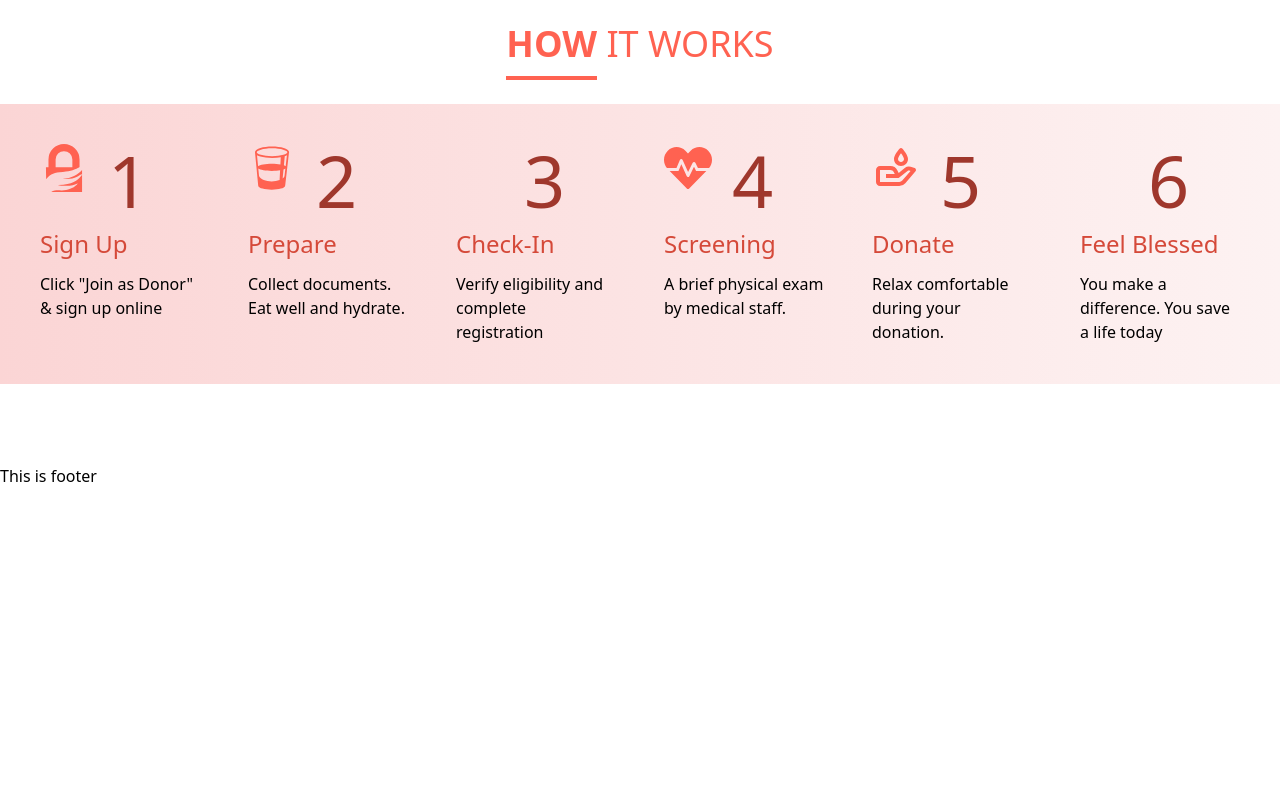
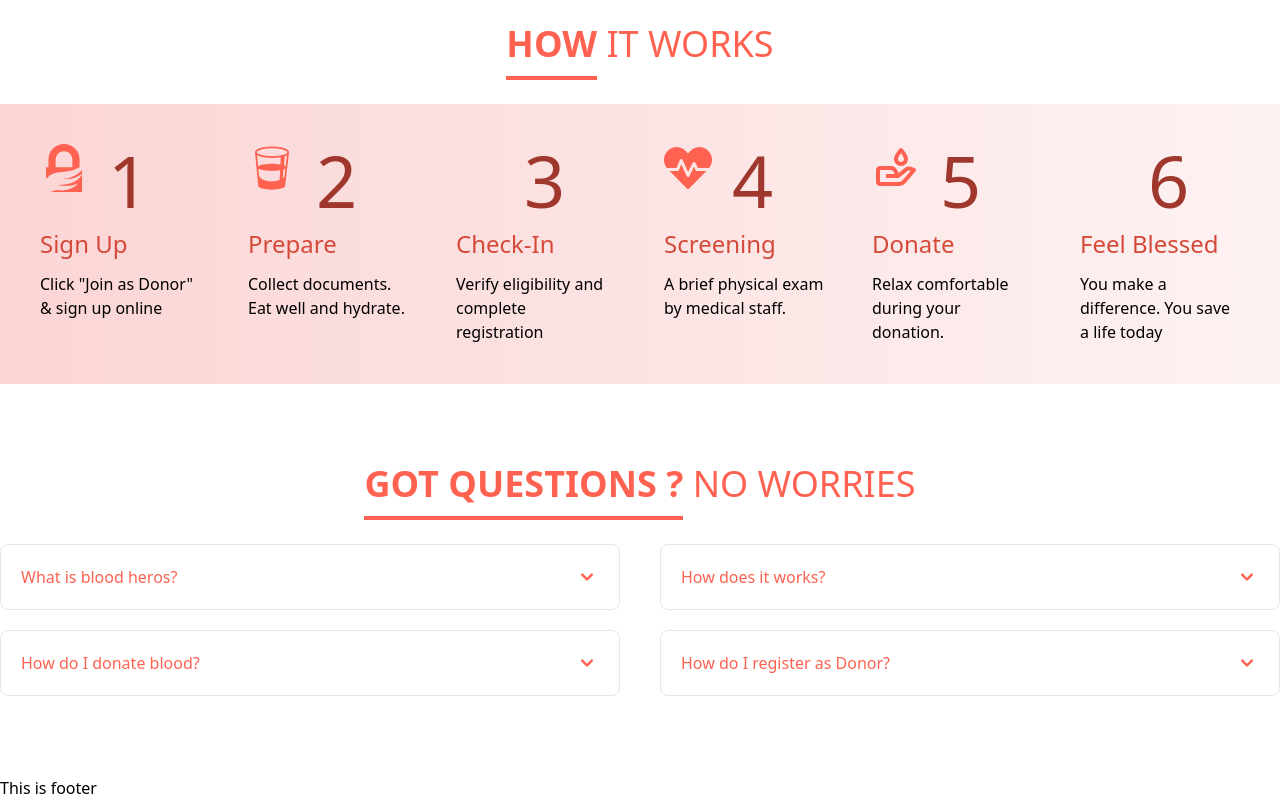
Before and after one commit to mamun-prodhan/blood-heros-client, a React (Vite) app: page / in a window 1280 px wide. Shown: the part 993-1793 px from the top of the page. Before the commit the page ends 1481 px from the top, so only its background shows below. Built offline with nearby package versions, Linux system fonts and the light colour scheme; some icons are missing.

Commit message:
got questions section completed

```diff
--- /dev/null
+++ b/src/Pages/Home/GotQuestions/GotQuestions.jsx
@@ -0,0 +1,125 @@
+import { Accordion } from "flowbite-react";
+
+const GotQuestions = () => {
+  return (
+    <div className="mt-10 md:mt-16 mb-20">
+      <h2 className=" mb-10 text-center">
+        <span className="text-2xl md:text-3xl lg:text-4xl uppercase font-bold pb-2 border-b-4 border-[#FF6251] text-[#FF6251] ">
+          Got Questions ?
+        </span>
+        <span className=" md:mt-0 text-2xl md:text-3xl lg:text-4xl uppercase font-thin text-[#FF6251] ">
+          {" "}
+          No Worries
+        </span>
+      </h2>
+      <div className="grid grid-cols-1 gap-10  md:grid-cols-2 p-4 md:p-0">
+        <div className="space-y-5">
+          <Accordion collapseAll>
+            <Accordion.Panel>
+              <Accordion.Title className="text-[#FF6251]">
+                What is blood heros?
+              </Accordion.Title>
+              <Accordion.Content>
+                <p className="mb-2 text-gray-500 dark:text-gray-400">
+                  Flowbite is an open-source library of interactive components
+                  built on top of Tailwind CSS including buttons, dropdowns,
+                  modals, navbars, and more.
+                </p>
+                <p className="text-gray-500 dark:text-gray-400">
+                  Check out this guide to learn how to&nbsp;
+                  <a
+                    href="https://flowbite.com/docs/getting-started/introduction/"
+                    className="text-cyan-600 hover:underline dark:text-cyan-500"
+                  >
+                    get started&nbsp;
+                  </a>
+                  and start developing websites even faster with components on
+                  top of Tailwind CSS.
+                </p>
+              </Accordion.Content>
+            </Accordion.Panel>
+          </Accordion>
+          <Accordion collapseAll>
+            <Accordion.Panel>
+              <Accordion.Title className="text-[#FF6251]">
+                How do I donate blood?
+              </Accordion.Title>
+              <Accordion.Content>
+                <p className="mb-2 text-gray-500 dark:text-gray-400">
+                  Flowbite is an open-source library of interactive components
+                  built on top of Tailwind CSS including buttons, dropdowns,
+                  modals, navbars, and more.
+                </p>
+                <p className="text-gray-500 dark:text-gray-400">
+                  Check out this guide to learn how to&nbsp;
+                  <a
+                    href="https://flowbite.com/docs/getting-started/introduction/"
+                    className="text-cyan-600 hover:underline dark:text-cyan-500"
+                  >
+                    get started&nbsp;
+                  </a>
+                  and start developing websites even faster with components on
+                  top of Tailwind CSS.
+                </p>
+              </Accordion.Content>
+            </Accordion.Panel>
+          </Accordion>
+        </div>
+        <div className="space-y-5">
+          <Accordion collapseAll>
+            <Accordion.Panel>
+              <Accordion.Title className="text-[#FF6251]">
+                How does it works?
+              </Accordion.Title>
+              <Accordion.Content>
+                <p className="mb-2 text-gray-500 dark:text-gray-400">
+                  Flowbite is an open-source library of interactive components
+                  built on top of Tailwind CSS including buttons, dropdowns,
+                  modals, navbars, and more.
+                </p>
+                <p className="text-gray-500 dark:text-gray-400">
+                  Check out this guide to learn how to&nbsp;
+                  <a
+                    href="https://flowbite.com/docs/getting-started/introduction/"
+                    className="text-cyan-600 hover:underline dark:text-cyan-500"
+                  >
+                    get started&nbsp;
+                  </a>
+                  and start developing websites even faster with components on
+                  top of Tailwind CSS.
+                </p>
+              </Accordion.Content>
+            </Accordion.Panel>
+          </Accordion>
+          <Accordion collapseAll>
+            <Accordion.Panel>
+              <Accordion.Title className="text-[#FF6251]">
+                How do I register as Donor?
+              </Accordion.Title>
+              <Accordion.Content>
+                <p className="mb-2 text-gray-500 dark:text-gray-400">
+                  Flowbite is an open-source library of interactive components
+                  built on top of Tailwind CSS including buttons, dropdowns,
+                  modals, navbars, and more.
+                </p>
+                <p className="text-gray-500 dark:text-gray-400">
+                  Check out this guide to learn how to&nbsp;
+                  <a
+                    href="https://flowbite.com/docs/getting-started/introduction/"
+                    className="text-cyan-600 hover:underline dark:text-cyan-500"
+                  >
+                    get started&nbsp;
+                  </a>
+                  and start developing websites even faster with components on
+                  top of Tailwind CSS.
+                </p>
+              </Accordion.Content>
+            </Accordion.Panel>
+          </Accordion>
+        </div>
+      </div>
+    </div>
+  );
+};
+
+export default GotQuestions;
--- a/src/Pages/Home/Home/Home.jsx
+++ b/src/Pages/Home/Home/Home.jsx
@@ -1,5 +1,6 @@
 import AboutUs from "../AboutUs/AboutUs";
 import Banner from "../Banner/Banner";
+import GotQuestions from "../GotQuestions/GotQuestions";
 import HowItWorks from "../HowItWorks/HowItWorks";
 
 const Home = () => {
@@ -8,6 +9,7 @@ const Home = () => {
       <Banner></Banner>
       <AboutUs></AboutUs>
       <HowItWorks></HowItWorks>
+      <GotQuestions></GotQuestions>
     </div>
   );
 };
```
